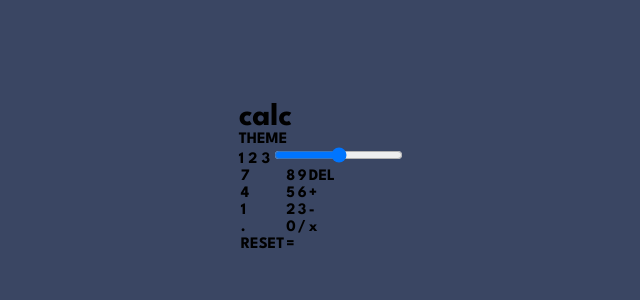
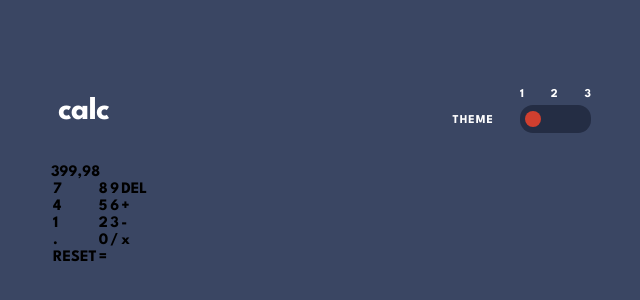
Before and after one commit to bariskahraman34/calculator-app, a plain HTML site: page index.html in a window 1280 px wide. Shown: the part 222-522 px from the top of the page, without its empty margins (319-959 px from the left). Drawn offline with Linux system fonts and the light colour scheme.

Commit message:
Header Css olarak tamamlandı.

```diff
--- a/assets/css/style.css
+++ b/assets/css/style.css
@@ -14,3 +14,69 @@ body{
     font-family: 'League Spartan', sans-serif;
     background: #3A4663;
 }
+
+.container{
+    width: 540px;
+}
+
+.header{
+    display: flex;
+    justify-content: space-between;
+    align-items: center;
+    margin-bottom: 32px;
+}
+
+.header h1{
+    color: #FFF;
+    font-size: 32px;
+    font-weight: 700;
+    letter-spacing: -0.533px;
+    margin-left: 7px;
+}
+
+.theme-selector{
+    display: flex;
+    align-items: flex-end;
+}
+
+.theme-selector p{
+    color: #FFF;
+    font-size: 12px;
+    font-weight: 700;
+    letter-spacing: 1px;
+    margin-bottom: 7px;
+}
+
+.input-container{
+    display: flex;
+    flex-direction: column;
+    margin-left: 26px;
+}
+
+.input-label{
+    display: flex;
+    justify-content: space-between;
+    margin-bottom: 5px;
+    color: #FFF;
+    font-size: 12px;
+    font-weight: 700;
+}
+
+#theme-selector-input{
+    -webkit-appearance: none;
+    width: 71px;
+    background: #242D44;
+    padding: 6px 5px;
+    border-radius: 13px;
+    background-repeat: no-repeat;
+    cursor: pointer;
+}
+
+input[type="range"]::-webkit-slider-thumb{
+    -webkit-appearance: none;
+    height: 16px;
+    width: 16px;
+    border-radius: 50%;
+    background: #D03F2F;
+    cursor: pointer;
+}
--- a/index.html
+++ b/index.html
@@ -14,7 +14,8 @@
             <h1>calc</h1>
             <div class="theme-selector">
                 <p>THEME</p>
-                <label for="theme-selector-input">
+                <div class="input-container">
+                    <label class="input-label" for="theme-selector-input">
                         <span>
                             1
                         </span>
@@ -25,39 +26,40 @@
                             3
                         </span>
                     </label>
-                <input type="range" min="1" max="3" id="theme-selector-input">
+                    <input type="range" min="1" max="3" value="1" id="theme-selector-input">
+                </div>
             </div>
         </header>
         <div class="result-container">
-            <span class="result"></span>
+            <span class="result">399,98</span>
         </div>
         <div class="calculator-operations-container">
-            <table>
-                <tr>
+            <table class="calculator-operations-table">
+                <tr class="calculator-operations-row">
                     <td>7</td>
                     <td>8</td>
                     <td>9</td>
                     <td>DEL</td>
                 </tr>
-                <tr>
+                <tr class="calculator-operations-row">
                     <td>4</td>
                     <td>5</td>
                     <td>6</td>
                     <td>+</td>
                 </tr>
-                <tr>
+                <tr class="calculator-operations-row">
                     <td>1</td>
                     <td>2</td>
                     <td>3</td>
                     <td>-</td>
                 </tr>
-                <tr>
+                <tr class="calculator-operations-row">
                     <td>.</td>
                     <td>0</td>
                     <td>/</td>
                     <td>x</td>
                 </tr>
-                <tr>
+                <tr class="calculator-operations-row">
                     <td>RESET</td>
                     <td>=</td>
                 </tr>
```
Lines whose indentation alone changed are shown as unchanged.
